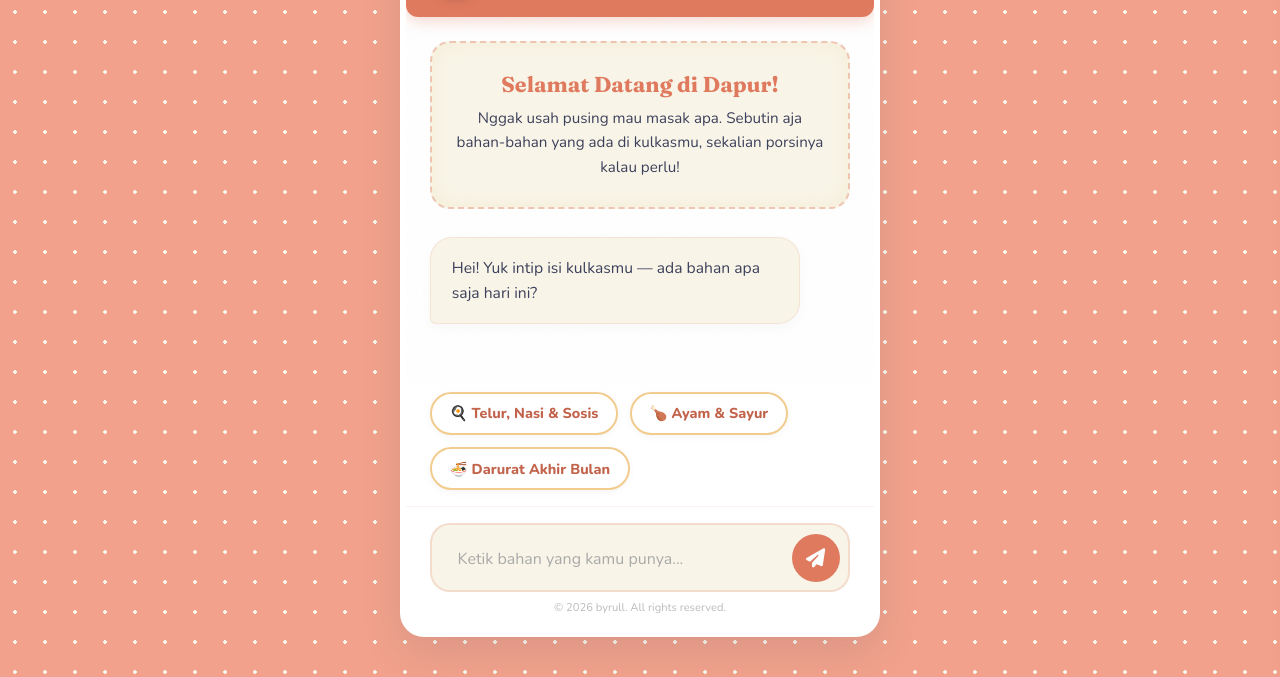
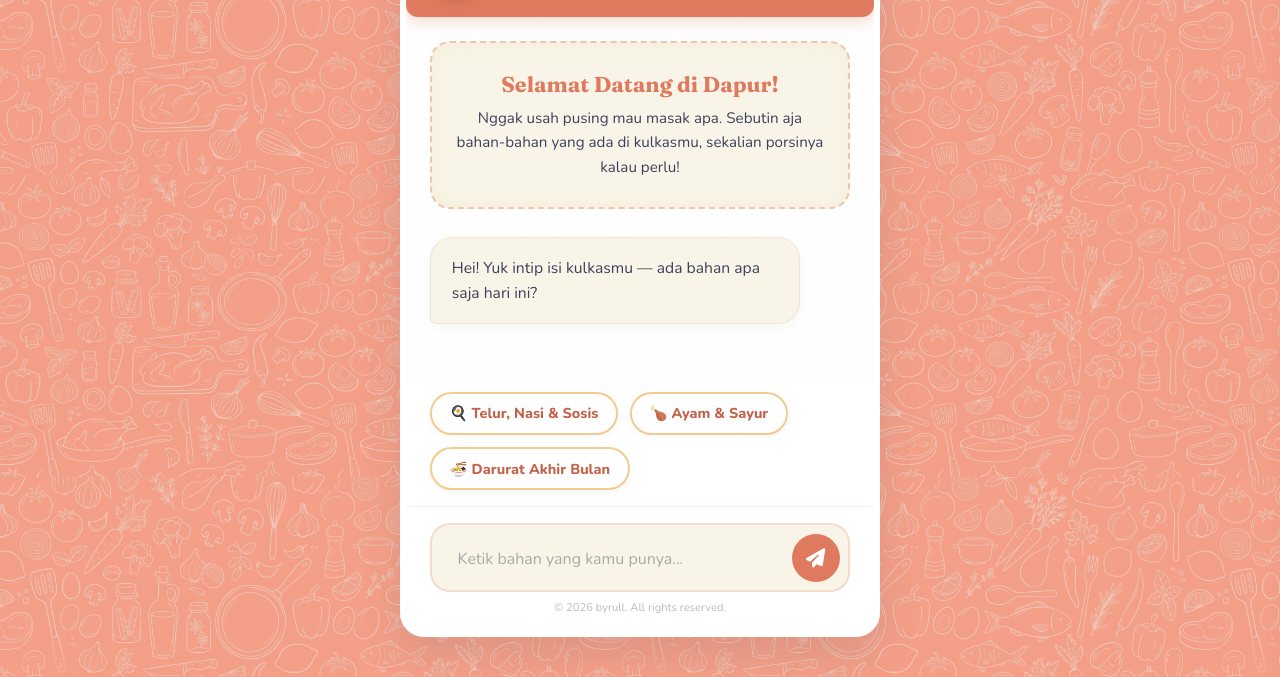
Before and after one commit to fakhrularifin/MasAkin, a website: page public/index.html in a window 1280 px wide. Shown: the part 123-800 px from the top of the page. Drawn offline with nearby package versions, Linux system fonts and the light colour scheme.

Commit message:
style: update bg image

```diff
--- a/public/style.css
+++ b/public/style.css
@@ -23,10 +23,15 @@
 body {
   font-family: "Nunito", sans-serif;
   color: var(--text-dark);
-  background-color: var(--primary-light);
-  /* Cheerful playful background with Polka Dots */
-  background-image: radial-gradient(var(--bg-color) 2px, transparent 2px);
-  background-size: 30px 30px;
+  background-color: var(
+    --primary-light
+  ); /* fallback jika bg.jpg gagal dimuat */
+  /* Overlay #f2a28c ~75% opacity di atas pattern bg.jpg */
+  background-image:
+    linear-gradient(rgba(242, 162, 140, 0.6), rgba(242, 162, 140, 0.6)),
+    url("bg.jpg");
+  background-size: auto 600px;
+  background-repeat: repeat;
   display: flex;
   justify-content: center;
   align-items: center;
```
Also changed, not shown: public/bg.jpg (added).
